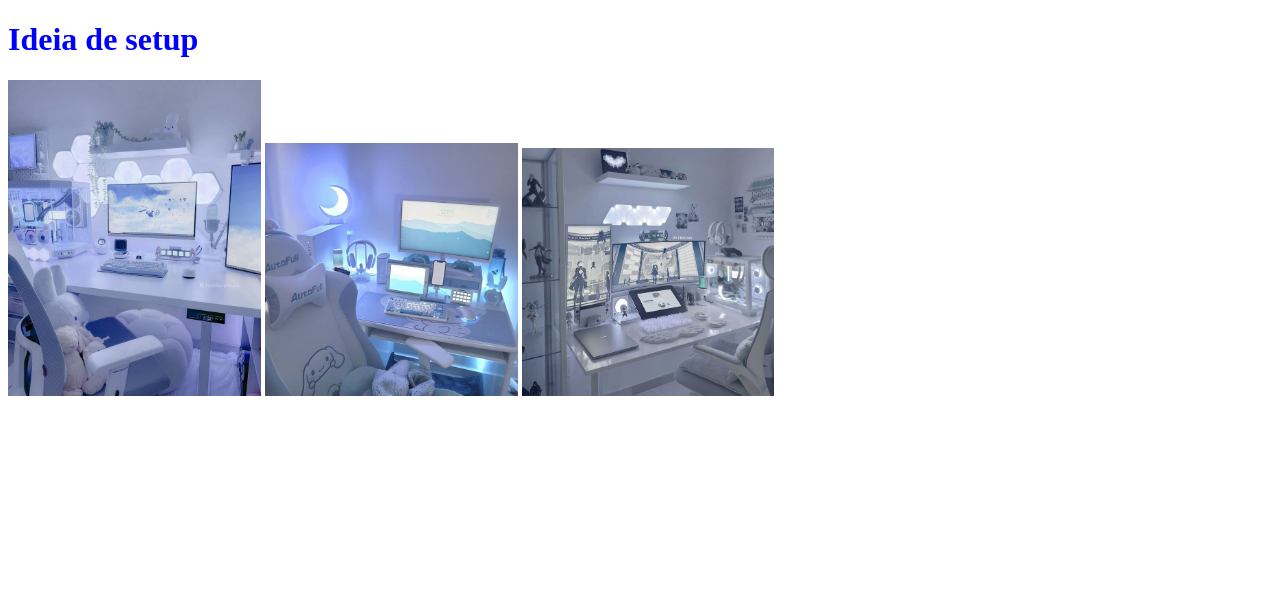
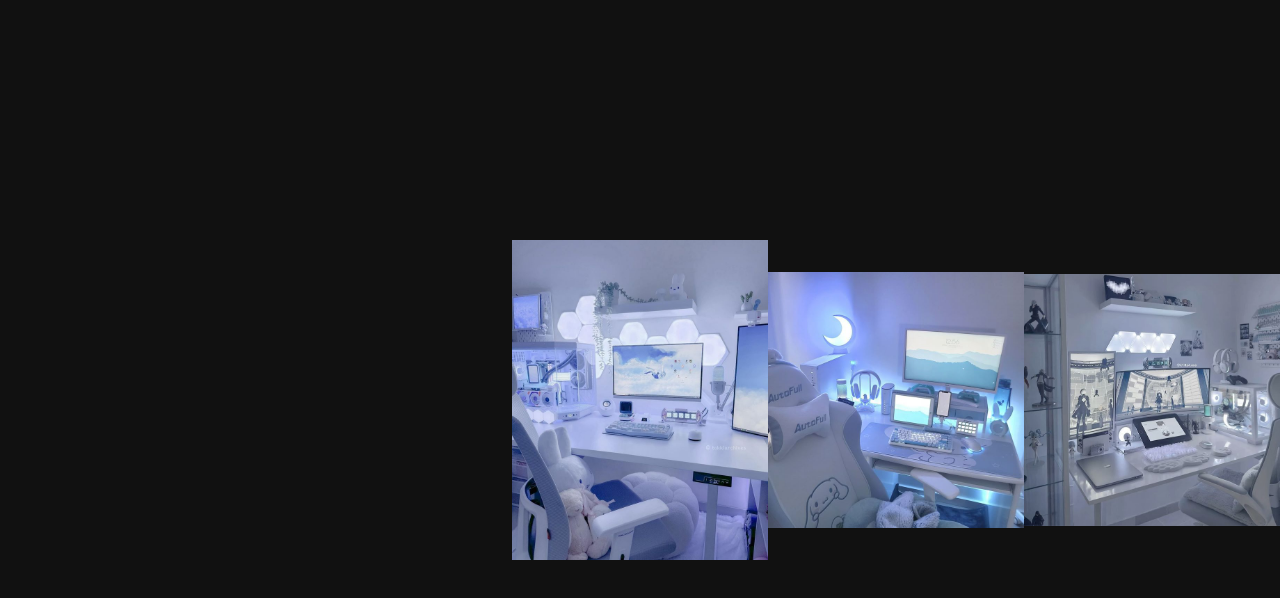
Before and after one commit to maylla04/Aula1, a plain HTML site: page index.html in a window 1280 px wide. Drawn offline with Linux system fonts and the light colour scheme.

Commit message:
git style

```diff
--- a/style.css
+++ b/style.css
@@ -1,6 +1,12 @@
-h1{
-    color: blue
-}
+body { background:#111; display:flex; align-items:center; justify-content:center; height:100vh; margin:0; }
+h1 {
+    font-size:6rem;
+    font-weight:900;
+    -webkit-background-clip: text;
+    background-clip: text;
+    color: transparent;
+    transition: background 0.1s linear;
+  }
 
 img{
     width: 20%;
```
